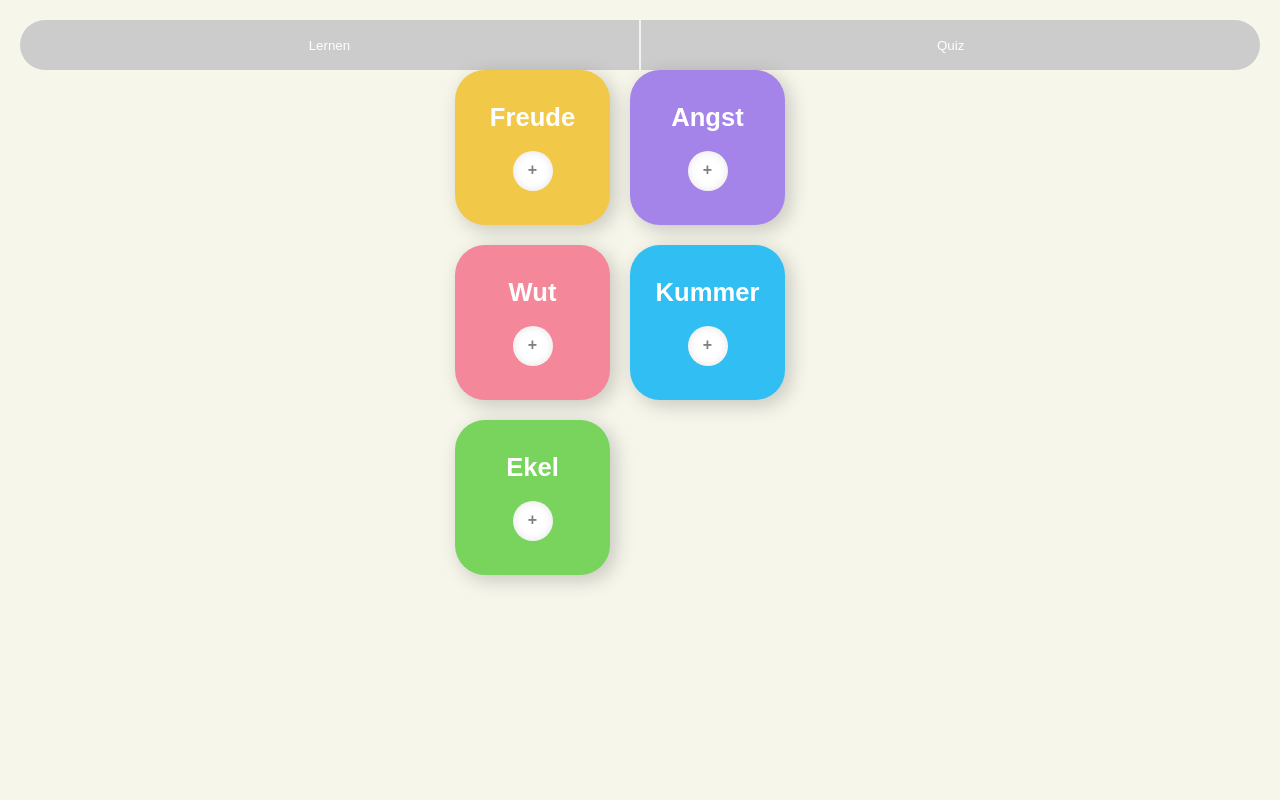
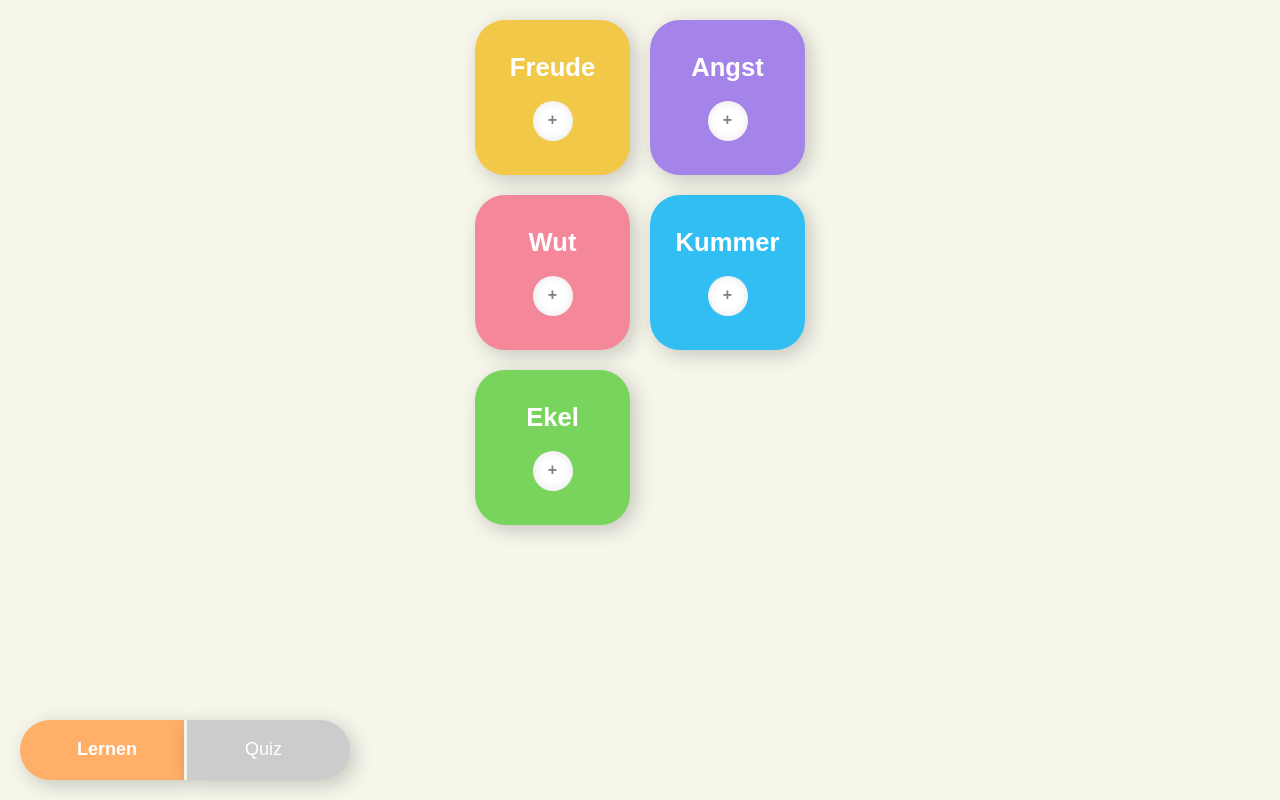
Before and after one commit to czintel/capstone-project, a React (Create React App) app: page /lernen in a window 1280 px wide. Built offline with nearby package versions, Linux system fonts and the light colour scheme.

Commit message:
created functional nav bar using react router. removed unnecessary code

```diff
--- a/src/App.js
+++ b/src/App.js
@@ -1,5 +1,6 @@
 import styled from 'styled-components/macro'
 import data from './data.json'
+import Home from './pages/Home'
 import QuizPage from './pages/QuizPage'
 import LearningPage from './pages/LearningPage'
 import NavBar from './components/NavBar'
@@ -10,9 +11,12 @@ function App() {
     <>
       <Router>
         <AppWrapper data={data}>
+          <Switch>
+            <Route path="/" exact component={Home} />
+            <Route path="/lernen" component={LearningPage} />
+            <Route path="/quiz" component={QuizPage} />
+          </Switch>
           <NavBar />
-          <Route path="/lernen" component={LearningPage} />
-          <Route path="/quiz" component={QuizPage} />
         </AppWrapper>
       </Router>
     </>
@@ -22,23 +26,8 @@ function App() {
 export default App
 
 const AppWrapper = styled.section`
+  display: grid;
+  gap: 20px;
   padding: 20px;
   justify-content: center;
 `
-
-{
-  /* <AppWrapper>
-{currentPage === 'LearningPage' && (
-  <LearningPage
-    onNavigate={() => setCurrentPage('QuizPage')}
-    data={data}
-  />
-)}
-{currentPage === 'QuizPage' && (
-  <QuizPage
-    onNavigate={() => setCurrentPage('LearningPage')}
-    data={data}
-  />
-)}
-</AppWrapper> */
-}
--- a/src/components/LearningCard.js
+++ b/src/components/LearningCard.js
@@ -2,7 +2,6 @@ import PropTypes from 'prop-types'
 import styled from 'styled-components/macro'
 import ButtonExpansion from './ButtonExpansion'
 import { useState } from 'react'
-import GlobalStyle from '../GlobalStyle'
 
 Card.propTypes = {
   onClick: PropTypes.func,
@@ -18,7 +17,6 @@ export default function Card({ name, description, tags, color }) {
 
   return (
     <>
-      <GlobalStyle />
       <LearningCard isExpanded={isExpanded} backgroundColor={color}>
         <h2 isExpanded={isExpanded}>{name}</h2>
         {isExpanded && (
--- a/src/components/NavBar.js
+++ b/src/components/NavBar.js
@@ -1,29 +1,55 @@
 import styled from 'styled-components/macro'
-import NavButton from './NavButton'
+import { NavLink } from 'react-router-dom'
 
-export default function NavBar(onNavigate) {
+export default function NavBar() {
+  const active = {
+    fontWeight: '700',
+    backgroundColor: '#FFAF68',
+  }
+
   return (
     <NavBarWrapper>
-      <NavButton isLeft={true} onClick={onNavigate}>
+      <StyledLink to="/lernen" activeStyle={active} isLeft={true}>
         Lernen
-      </NavButton>
-      <NavDivider />
-      <NavButton isRight={true} onClick={onNavigate}>
+      </StyledLink>
+      <StyledLink to="/quiz" activeStyle={active} isRight={true}>
         Quiz
-      </NavButton>
+      </StyledLink>
     </NavBarWrapper>
   )
 }
 
-const NavBarWrapper = styled.section`
+const NavBarWrapper = styled.ul`
   display: flex;
-  flex-wrap: nowrap;
-  width: 100%;
-  justify-content: space-evenly;
+  width: 330px;
+  position: fixed;
+  bottom: 0;
+  margin: 0 20px 20px;
+  padding-left: 0;
+  justify-content: space-around;
+  align-items: center;
+  list-style: none;
+  transform: translateX(-20px);
 `
 
-const NavDivider = styled.div`
-  height: 50px;
-  width: 5px;
-  background: #f2f2f2;
+const StyledLink = styled(NavLink)`
+  display: flex;
+  text-align: center;
+  align-items: center;
+  justify-content: space-around;
+  height: 60px;
+  width: 100%;
+  text-decoration: none;
+  border-style: none;
+  font-weight: 400;
+  padding-left: ${prop => (prop.isLeft ? '10px' : '0')};
+  padding-right: ${prop => (prop.isRight ? '10px' : '0')};
+  border-top-right-radius: ${prop => (prop.isRight ? '30px' : '0')};
+  border-bottom-right-radius: ${prop => (prop.isRight ? '30px' : '0')};
+  border-top-left-radius: ${prop => (prop.isLeft ? '30px' : '0')};
+  border-bottom-left-radius: ${prop => (prop.isLeft ? '30px' : '0')};
+  background-color: #cccccc;
+  color: white;
+  box-shadow: 5px 5px 20px rgba(0, 0, 0, 0.2);
+  border-left: ${prop => (prop.isLeft ? '' : '3px solid #f6f6eb')};
 `
--- a/src/components/NavButton.js
+++ /dev/null
@@ -1,28 +0,0 @@
-import styled from 'styled-components/macro'
-import PropTypes from 'prop-types'
-
-Button.propTypes = {
-  onClick: PropTypes.func,
-  onNavigate: PropTypes.func,
-  isActive: PropTypes.bool,
-  children: PropTypes.node,
-  isRight: PropTypes.bool,
-  isLeft: PropTypes.bool,
-}
-
-export default function Button({ children, ...props }) {
-  return <NavButton {...props}>{children}</NavButton>
-}
-
-const NavButton = styled.button`
-  height: 50px;
-  width: 100%;
-  border-style: none;
-  font-weight: ${prop => (prop.isActive ? '600' : '400')};
-  border-top-right-radius: ${prop => (prop.isRight ? '25px' : '0')};
-  border-bottom-right-radius: ${prop => (prop.isRight ? '25px' : '0')};
-  border-top-left-radius: ${prop => (prop.isLeft ? '25px' : '0')};
-  border-bottom-left-radius: ${prop => (prop.isLeft ? '25px' : '0')};
-  background-color: ${prop => (prop.isActive ? '#a8b8d0' : '#cccccc')};
-  color: white;
-`
--- a/src/components/QuizCard.js
+++ b/src/components/QuizCard.js
@@ -15,7 +15,7 @@ QuizCard.propTypes = {
   isClicked: PropTypes.bool,
 }
 export default function QuizCard({ title, scenario, question, answers }) {
-  const [bgColor, setBgColor] = useState('darkgray')
+  const [bgColor, setBgColor] = useState('#cccccc')
   const [selectedAnswer, setSelectedAnswer] = useState(null)
   const handleAnswerClick = (isCorrect, answer) => {
     const color = isCorrect ? '#99c140' : '#cc3232'
@@ -38,7 +38,7 @@ export default function QuizCard({ title, scenario, question, answers }) {
               }
               isCorrect={answer.isCorrect}
               bgColor={
-                answer.answerText === selectedAnswer ? bgColor : 'darkgray'
+                answer.answerText === selectedAnswer ? bgColor : '#cccccc'
               }
             >
               {answer.answerText}
--- a/src/pages/LearningPage.js
+++ b/src/pages/LearningPage.js
@@ -21,16 +21,17 @@ export default function LearningCardList() {
 }
 
 const PageWrapper = styled.section`
-  display: grid;
+  display: flex;
+  flex-wrap: wrap;
   gap: 20px;
   width: 100%;
   max-width: 370px;
-  margin: 0 auto;
-  scroll-behavior: auto;
 `
 
 const CardWrapper = styled.section`
   display: flex;
   flex-wrap: wrap;
+  justify-content: left;
   gap: 20px;
+  max-width: 330px;
 `
--- a/src/pages/QuizPage.js
+++ b/src/pages/QuizPage.js
@@ -23,7 +23,7 @@ const PageWrapper = styled.section`
   flex-wrap: wrap;
   gap: 20px;
   width: 100%;
-  max-width: 370px;
+  max-width: 330px;
   margin: 0 auto;
   scroll-behavior: auto;
 `
```
Also changed, not shown: 2 other files (tests, documents, lock files or other folders).
